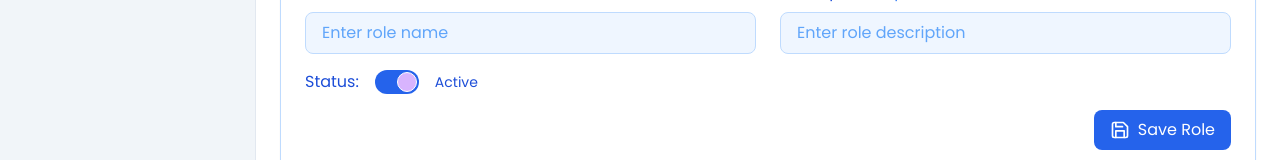
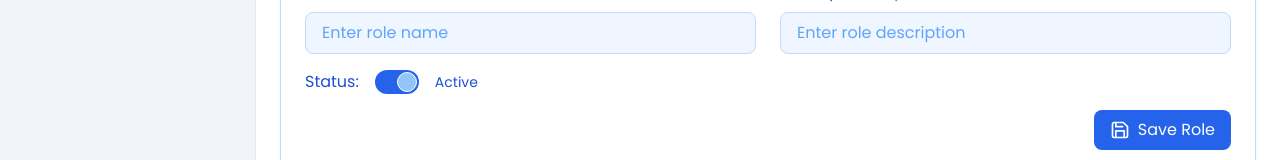
Before and after one commit to reconroy/EMS-UI, a React (Vite) app: page /masters/roles in a window 1280 px wide. Shown: the part 286-446 px from the top of the page. Built offline with nearby package versions, Linux system fonts and the light colour scheme; the HTML template or start-up script is replaced by a standard one.

Commit message:
minor theme adjustments

```diff
--- a/src/components/Sidebar.jsx
+++ b/src/components/Sidebar.jsx
@@ -92,8 +92,12 @@ const Sidebar = ({ onClose, isMobile, isCollapsed, onCollapse }) => {
                       onClick={onClose}
                       className={`flex items-center space-x-2 py-2 px-3 rounded-lg transition-colors duration-200 ${
                         location.pathname === subItem.path
-                          ? "bg-blue-600 text-white"
-                          : theme === 'dark' ? "text-purple-300 hover:bg-purple-900/50" : "text-blue-700 hover:bg-blue-100"
+                          ? theme === 'dark'
+                            ? "bg-purple-600 text-white"
+                            : "bg-blue-600 text-white"
+                          : theme === 'dark'
+                            ? "text-purple-300 hover:bg-purple-900/50"
+                            : "text-blue-700 hover:bg-blue-100"
                       }`}
                     >
                       {subItem.icon}
@@ -115,8 +119,12 @@ const Sidebar = ({ onClose, isMobile, isCollapsed, onCollapse }) => {
             onClick={onClose}
             className={`flex items-center ${!isMobile && isCollapsed ? 'justify-center' : 'space-x-3'} p-3 rounded-lg transition-colors duration-200 ${
               location.pathname === item.path
-                ? "bg-blue-600 text-white"
-                : theme === 'dark' ? "text-purple-300 hover:bg-purple-900/50" : "text-blue-700 hover:bg-blue-100"
+                ? theme === 'dark'
+                  ? "bg-purple-600 text-white"
+                  : "bg-blue-600 text-white"
+                : theme === 'dark'
+                  ? "text-purple-300 hover:bg-purple-900/50"
+                  : "text-blue-700 hover:bg-blue-100"
             }`}
           >
             {item.icon}
--- a/src/pages/Masters/Department/Department.jsx
+++ b/src/pages/Masters/Department/Department.jsx
@@ -98,7 +98,19 @@ const Department = () => {
                 onChange={() => setIsActive(!isActive)}
                 className="sr-only peer"
               />
-              <div className={`w-11 h-6 ${theme === 'dark' ? 'bg-purple-900/20' : 'bg-blue-200'} peer-focus:outline-none rounded-full peer peer-checked:after:translate-x-full peer-checked:after:border-white after:content-[''] after:absolute after:top-[2px] after:left-[2px] after:bg-blue-300 after:border-blue-300 after:border after:rounded-full after:h-5 after:w-5 after:transition-all peer-checked:bg-blue-600`}></div>
+              <div className={`w-11 h-6 ${
+                theme === 'dark'
+                  ? 'bg-purple-900/20'
+                  : 'bg-blue-200'
+              } peer-focus:outline-none rounded-full peer peer-checked:after:translate-x-full peer-checked:after:border-white after:content-[''] after:absolute after:top-[2px] after:left-[2px] after:${
+                theme === 'dark'
+                  ? 'bg-purple-400 after:border-purple-400'
+                  : 'bg-blue-300 after:border-blue-300'
+              } after:border after:rounded-full after:h-5 after:w-5 after:transition-all peer-checked:${
+                theme === 'dark'
+                  ? 'bg-purple-600'
+                  : 'bg-blue-600'
+              }`}></div>
             </label>
             <span className={`text-sm ${textClass}`}>
               {isActive ? 'Active' : 'Inactive'}
--- a/src/pages/Masters/Employee/Form/BasicDetails.jsx
+++ b/src/pages/Masters/Employee/Form/BasicDetails.jsx
@@ -167,6 +167,7 @@ const BasicDetails = ({ formData, setFormData, onNext }) => {
         <InputField label="Location" name="location" required={isRequiredFields} />
         <InputField label="Department" name="department" required={isRequiredFields} />
         <InputField label="Designation" name="designation" required={isRequiredFields} />
+        <InputField label="Date of Joining" name="dateOfJoining" type="date" required={isRequiredFields} />
       </FormSection>
 
       {/* Identity Information */}
--- a/src/pages/Masters/Roles/Roles.jsx
+++ b/src/pages/Masters/Roles/Roles.jsx
@@ -223,7 +223,19 @@ const Roles = () => {
                 onChange={() => setIsActive(!isActive)}
                 className="sr-only peer"
               />
-              <div className={`w-11 h-6 ${theme === 'dark' ? 'bg-purple-900/20' : 'bg-blue-200'} peer-focus:outline-none rounded-full peer peer-checked:after:translate-x-full peer-checked:after:border-white after:content-[''] after:absolute after:top-[2px] after:left-[2px] after:bg-purple-300 after:border-purple-300 after:border after:rounded-full after:h-5 after:w-5 after:transition-all ${theme === 'dark' ? 'peer-checked:bg-purple-600' : 'peer-checked:bg-blue-600'}`}></div>
+              <div className={`w-11 h-6 ${
+                theme === 'dark'
+                  ? 'bg-purple-900/20'
+                  : 'bg-blue-200'
+              } peer-focus:outline-none rounded-full peer peer-checked:after:translate-x-full peer-checked:after:border-white after:content-[''] after:absolute after:top-[2px] after:left-[2px] after:${
+                theme === 'dark'
+                  ? 'bg-purple-400 after:border-purple-400'
+                  : 'bg-blue-300 after:border-blue-300'
+              } after:border after:rounded-full after:h-5 after:w-5 after:transition-all peer-checked:${
+                theme === 'dark'
+                  ? 'bg-purple-600'
+                  : 'bg-blue-600'
+              }`}></div>
             </label>
             <span className={`text-sm ${textClass}`}>
               {isActive ? 'Active' : 'Inactive'}
```
